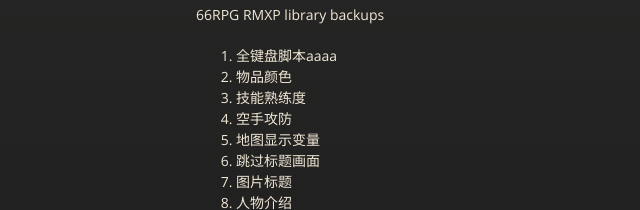
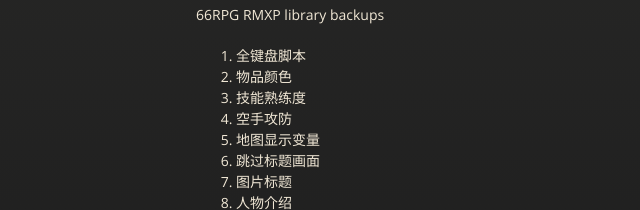
Before and after one commit to RyanBernX/RGSS1-Scripts, a plain HTML site: page pages/lib_index.html in a window 1280 px wide. Shown: the part 308-518 px from the top of the page, 119-759 px from the left. Drawn offline with nearby package versions, Linux system fonts and the light colour scheme.

Commit message:
Update lib_index.html

```diff
--- a/pages/lib_index.html
+++ b/pages/lib_index.html
@@ -45,7 +45,7 @@
 <p>66RPG RMXP library backups</p>
 
 <ol>
-  <li>全键盘脚本aaaa</li>
+  <li>全键盘脚本</li>
   <li>物品颜色</li>
   <li>技能熟练度</li>
   <li>空手攻防</li>
```
